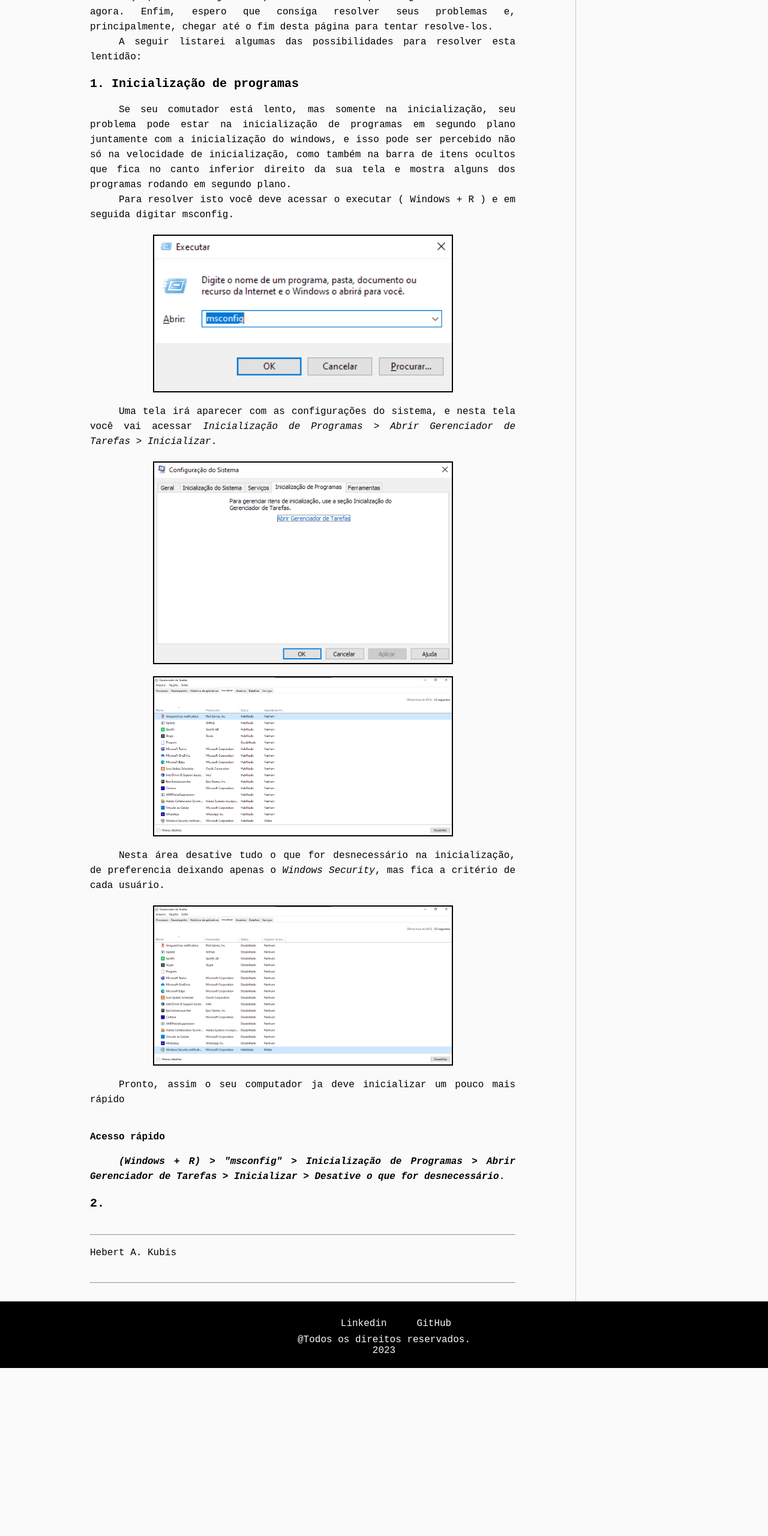
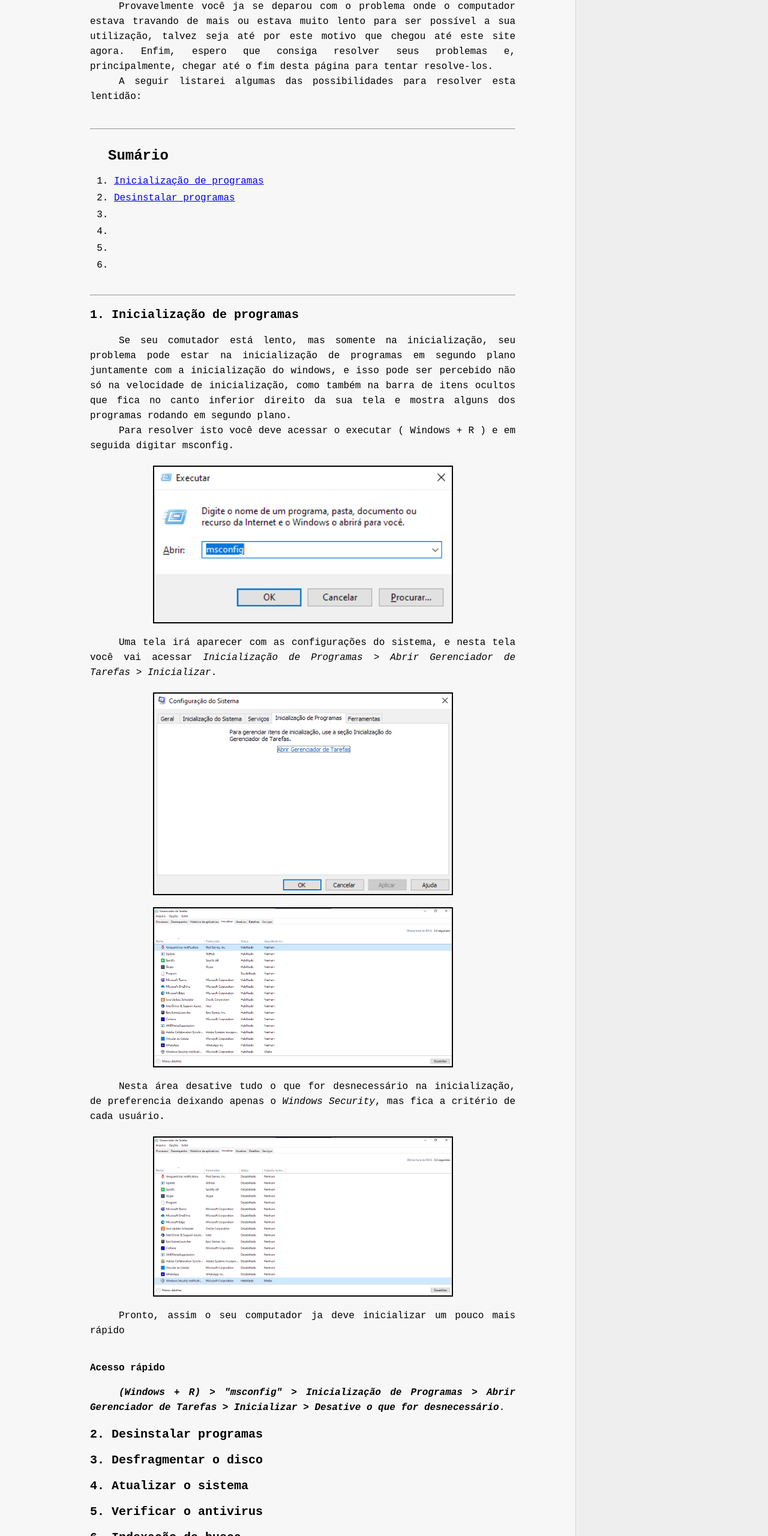
Before and after one commit to 2005HAK/Worldecoding, a plain HTML site: page computadores/Como-melhorar-o-desempenho-do-computador.html in a window 1280 px wide. Shown: the part 240-2800 px from the top of the page at 60% size. Before the commit the page ends 2520 px from the top, so only its background shows below. Drawn offline with Linux system fonts and the light colour scheme.

Commit message:
topicos abordados

```diff
--- a/assets/css/style.css
+++ b/assets/css/style.css
@@ -1,12 +1,12 @@
 :root {
     --cor-cabecalho-rodape: #000000;
     --fontes-escuras: #000000;
-    --cor-fontes: #fafafa;
+    --cor-fontes: #ffffff;
     --fontes-contraste: #a2e700;
-    --fundo-contraste: #fafafa;
+    --fundo-contraste: #f7f7f7;
+    --fundo-contraste-escuro: #eeeeee;
     --padding: 20px;
     --largura-card: 250px;
-
 }
 
 * {
@@ -196,14 +196,26 @@ header img {
     min-height: 80vh;
 }
 
+.sumario {
+    margin: 30px;
+}
+
+.sumario h3 {
+    margin-bottom: 20px;
+}
+
+.sumario li {
+    margin: 10px;
+}
+
 .conteudo-article {
     padding: 20px 100px 10px 150px;
-    border-right: .5px solid #c7c7c7;
+    border-right: .5px groove #d3d3d3;
     width: 75vw;
 }
 
 .conteudo-article h2 {
-    margin-bottom: 30px;
+    margin-bottom: 20px;
 }
 
 .conteudo-article p {
@@ -214,6 +226,7 @@ header img {
 
 .nav-conteudo {
     width: 25vw;
+    background-color: var(--fundo-contraste-escuro);
 }
 
 .nav-conteudo b {
@@ -255,7 +268,8 @@ header img {
 }
 
 .data, .escrito-por {
-    margin-bottom: 5px;
+    font-size: 12px;
+    margin-bottom: 30px;
 }
 /*fim article*/
 
--- a/computadores/Como-melhorar-o-desempenho-do-computador.html
+++ b/computadores/Como-melhorar-o-desempenho-do-computador.html
@@ -20,8 +20,8 @@
         </div>
         <div class="alinhar">
             <div class="opcoes">
-                <a href="index.html">Home</a>
-                <a href="">Sobre</a>
+                <a href="../index.html">Home</a>
+                <a href="../introducao.html">Sobre</a>
                 <a href="">Contato</a>
             </div>
         </div>
@@ -30,19 +30,45 @@
         <div class="conteudos-paginas">
             <div class="conteudo-article">
                 <h2>Como melhorar o desempenho do computador</h2>
-                <p>Provavelmente você ja se deparou com o problema onde o computador estava travando de mais ou estava muito lento para ser possível a sua utilização, talvez seja até por este motivo que chegou até este site agora. Enfim, espero que consiga resolver seus problemas e, principalmente, chegar até o fim desta página para tentar resolve-los.</p>
+                <div class="escrito-por">
+                    Por Hebert A. Kubis
+                </div>
+                <hr class="divisor">
+                <p>Provavelmente você ja se deparou com o problema onde o computador estava travando de mais ou estava
+                    muito lento para ser possível a sua utilização, talvez seja até por este motivo que chegou até este
+                    site agora. Enfim, espero que consiga resolver seus problemas e, principalmente, chegar até o fim
+                    desta página para tentar resolve-los.</p>
                 <p>A seguir listarei algumas das possibilidades para resolver esta lentidão:</p>
+                <hr class="divisor">
+                <ol type="1" class="sumario">
+                    <h2>Sumário</h2>
+                    <li><a href="#a">Inicialização de programas</a></li>
+                    <li><a href="#b">Desinstalar programas</a></li>
+                    <li><a href="#c"></a></li>
+                    <li><a href="#d"></a></li>
+                    <li><a href="#e"></a></li>
+                    <li><a href="#f"></a></li>
+                </ol>
+                <hr class="divisor">
+
                 <ol class="resolucoes" type="1">
                     <strong>
-                        <li>Inicialização de programas</li>
+                        <li id="a">Inicialização de programas</li>
                     </strong>
                     <dl>
-                        <p> Se seu comutador está lento, mas somente na inicialização, seu problema pode estar na inicialização de programas em segundo plano juntamente com a inicialização do windows, e isso pode ser percebido não só na velocidade de inicialização, como também na barra de itens ocultos que fica no canto inferior direito da sua tela e mostra alguns dos programas rodando em segundo plano.</p>
-                        <p>Para resolver isto você deve acessar o executar ( Windows + R ) e em seguida digitar msconfig.</p>
+                        <p> Se seu comutador está lento, mas somente na inicialização, seu problema pode estar na
+                            inicialização de programas em segundo plano juntamente com a inicialização do windows, e
+                            isso pode ser percebido não só na velocidade de inicialização, como também na barra de itens
+                            ocultos que fica no canto inferior direito da sua tela e mostra alguns dos programas rodando
+                            em segundo plano.</p>
+                        <p>Para resolver isto você deve acessar o executar ( Windows + R ) e em seguida digitar
+                            msconfig.</p>
                         <figure>
                             <img src="img/msconfig.png" alt="msconfig">
                         </figure>
-                        <p>Uma tela irá aparecer com as configurações do sistema, e nesta tela você vai acessar <i>Inicialização de Programas &gt Abrir Gerenciador de Tarefas &gt Inicializar</i>.</p>
+                        <p>Uma tela irá aparecer com as configurações do sistema, e nesta tela você vai acessar
+                            <i>Inicialização de Programas &gt Abrir Gerenciador de Tarefas &gt Inicializar</i>.
+                        </p>
                         <figure>
                             <img src="img/Inicialização de programas.png" alt="Inicialização de Programas">
                         </figure>
@@ -51,20 +77,41 @@
                         </figure>
                         <p>Nesta área desative tudo o que for desnecessário na inicialização, de preferencia deixando apenas o <i>Windows Security</i>, mas fica a critério de cada usuário.</p>
                         <figure>
-                            <img src="img/Gerenciador de tarefas desabilitado.png" alt="Gerenciador de tarefas desabilitado">
+                            <img src="img/Gerenciador de tarefas desabilitado.png"
+                                alt="Gerenciador de tarefas desabilitado">
                         </figure>
                         <p>Pronto, assim o seu computador ja deve inicializar um pouco mais rápido</p>
                         <h4>Acesso rápido</h4>
                         <p><i><strong>(Windows + R) &gt "msconfig" &gt Inicialização de Programas &gt Abrir Gerenciador de Tarefas &gt Inicializar &gt Desative o que for desnecessário</strong></i>.</p>
                     </dl>
-                    <strong><li></li></strong>
+                    <strong>
+                        <li class="b">Desinstalar programas</li>
+                    </strong>
+                    <strong>
+                        <li class="c">Desfragmentar o disco</li>
+                    </strong>
+                    <strong>
+                        <li class="d">Atualizar o sistema</li>
+                    </strong>
+                    <strong>
+                        <li class="e">Verificar o antivirus</li>
+                    </strong>
+                    <strong>
+                        <li class="f">Indexação de busca</li>
+                    </strong>
+                    <strong>
+                        <li class="g">Correção de erros na unidade</li>
+                    </strong>
+                    <strong>
+                        <li class="h">Desativar programas em segundo plano</li>
+                    </strong>
+                    <strong>
+                        <li class="i">Formatar o windows</li>
+                    </strong>
                 </ol>
                 <hr class="divisor">
                 <div class="data">
 
-                </div>
-                <div class="escrito-por">
-                    Hebert A. Kubis
                 </div>
                 <hr class="divisor">
                 <p class="referencias">
@@ -84,13 +131,13 @@
             <div class="social">
                 <a href="https://www.linkedin.com/in/hebert-kubis-114048218/" target="_blank">
                     <figure>
-                        <img src="assets/img/icon-linkedin.png" alt="">
+                        <img src="../assets/img/icon-linkedin.png" alt="">
                     </figure>
                     Linkedin
                 </a>
                 <a href="https://github.com/2005HAK" target="_blank">
                     <figure>
-                        <img src="assets/img/icon-github.png" alt="">
+                        <img src="../assets/img/icon-github.png" alt="">
                     </figure>
                     GitHub
                 </a>
```
Also changed, not shown: introducao.html (+4 -3 lines).
